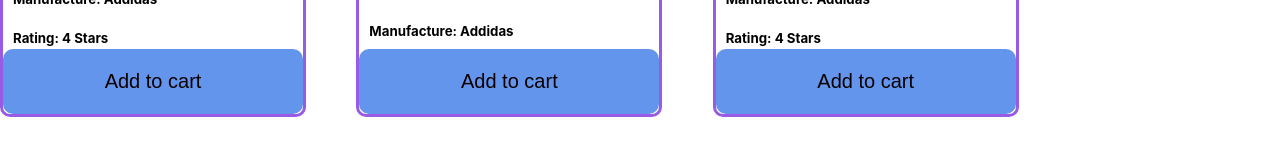
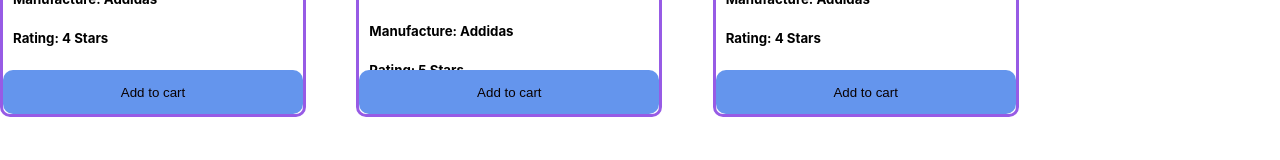
Before and after one commit to Reshad402/React-web-first, a React (Create React App) app: page / in a window 1280 px wide. Shown: the part 479-639 px from the top of the page. Built offline with nearby package versions, Linux system fonts and the light colour scheme; grey boxes are pictures that could not be loaded.

Commit message:
Clicked shows

```diff
--- a/src/Components/Product/Product.css
+++ b/src/Components/Product/Product.css
@@ -37,6 +37,6 @@
     background-color: rgb(238, 202, 109);
     color: rgb(2, 115, 150);
 }
-.cart{
+/* .cart{
     font-size: 20px;
-}
+} */
--- a/src/Components/Product/Product.js
+++ b/src/Components/Product/Product.js
@@ -2,10 +2,14 @@
 import './Product.css'
 
 const Product = (props) => {
-    // console.log(props)
+
+    console.log(props)
+
+
     //? As data obj hisebe ase so amra obj declar korlam
 
     const {name,img,price,ratings,seller} = props.sendProps;     //?Show.js theke product pathano hoiche
+
     return (
         <div className='product'>
              <img src={img} alt="" />
@@ -15,8 +19,8 @@
                 <h5>Manufacture: {seller}</h5>
                 <h5>Rating: {ratings} Stars</h5>
             </div>
-            <button className='btn'>
-                <p className='cart'>Add to cart</p>
+            <button onClick={props.returnHandleAddToCart} className='btn' >
+                <p >Add to cart</p>
             </button>
         </div>
     );
--- a/src/Components/Shop/Shop.js
+++ b/src/Components/Shop/Shop.js
@@ -9,6 +9,10 @@
         .then(res => res.json())
         .then(data => setProducts(data))
     },[])
+
+    const handleAddToCart =() =>{
+        console.log('Clicked');
+    }
     return (
         <div className='shop-container'>
             <div className="products-container">
@@ -16,8 +20,8 @@
                     {
                         products.map(product =><Product
                             sendProps ={product}
-                            key={product.key}>
-
+                            key={product.key}
+                            returnHandleAddToCart={handleAddToCart}>
                             </Product>)
                     }
             </div>
```
Also changed, not shown: Clicked as props-1.png (added), Clicked as props-2.png (added).
